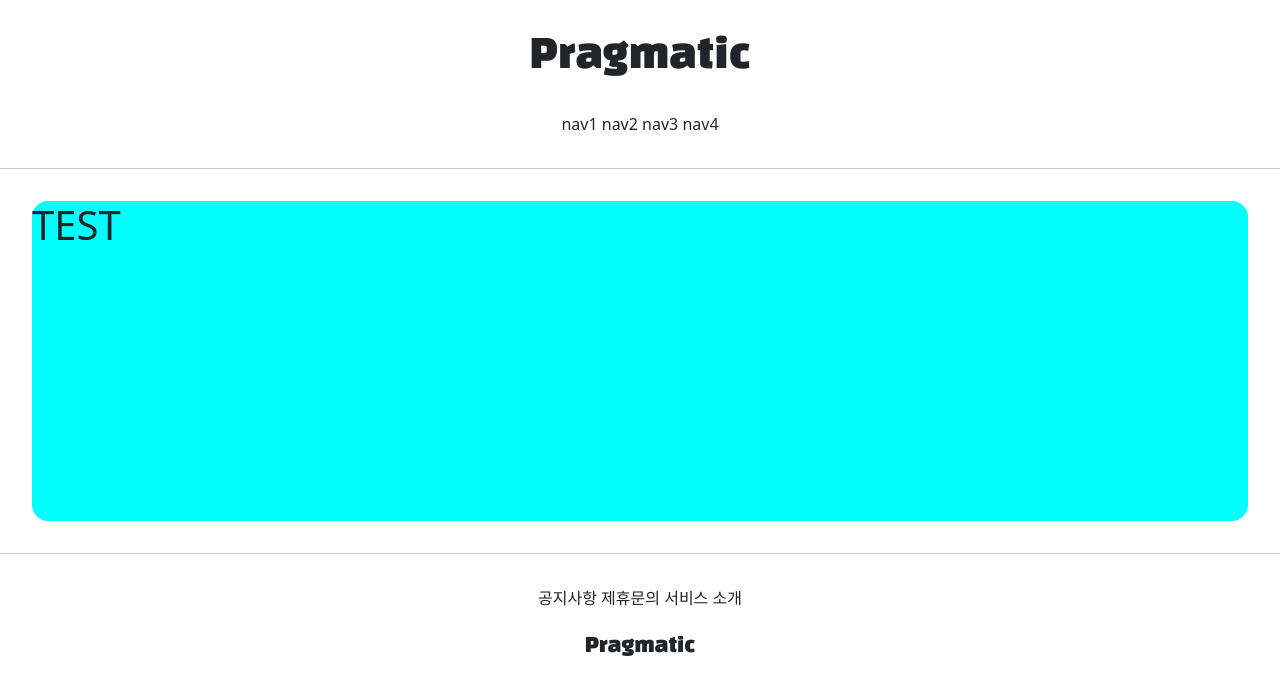
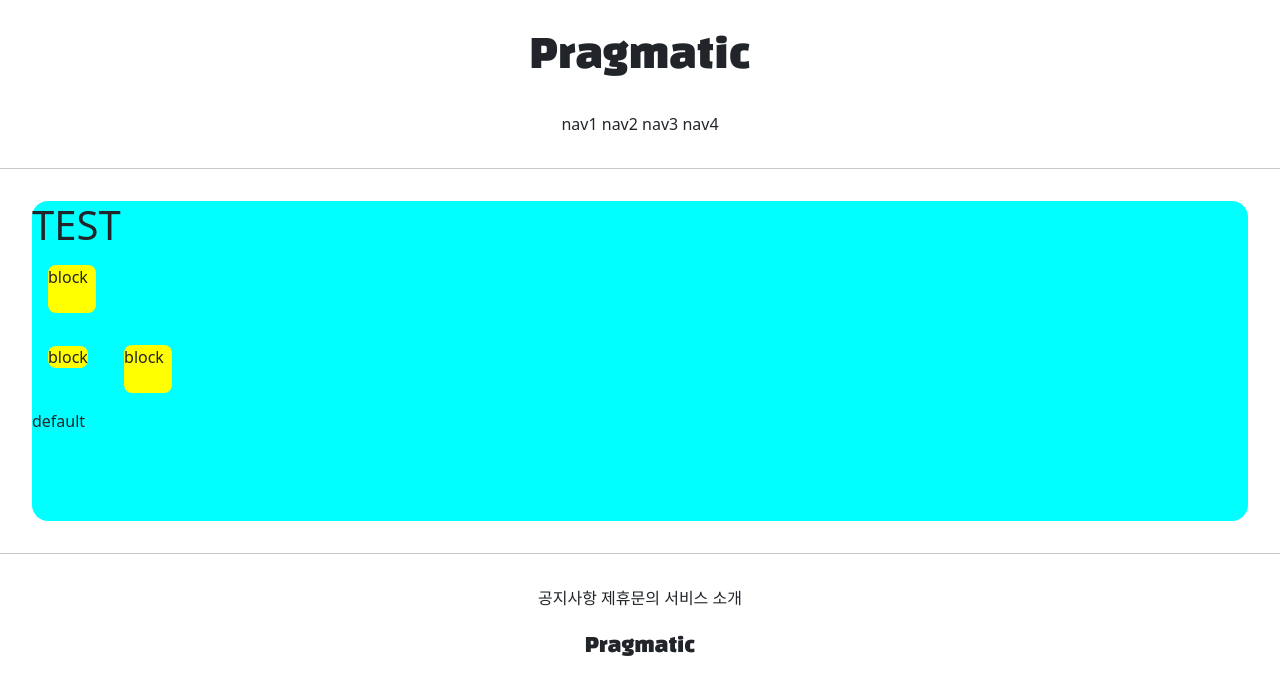
Before and after one commit to 21nkyu/gis_1ban_111, a Django app: page /account/hello_world in a window 1280 px wide. Shown: the top 673 px of the page. Run offline with Django 3.2, Linux system fonts and the light colour scheme; parts of the project's set-up code (start-up, migrations or seed data) failed here and were passed over.

Commit message:
2021 07 07 1ban class commit 007

```diff
--- a/accountapp/templates/accountapp/hello_world.html
+++ b/accountapp/templates/accountapp/hello_world.html
@@ -2,8 +2,31 @@
 
 {% block content %}
 
+    <style>
+
+        .testing {
+            background-color: yellow;
+            margin: 1rem;
+            height: 48px;
+            width: 48px;
+            border-radius: .5rem;
+        }
+
+
+    </style>
+
     <div style="height: 20rem; background-color :aqua; margin: 2rem; border-radius: 1rem;">
         <h1>TEST</h1>
+        <div class="testing" style="display: block">block</div>
+        <div class="testing" style="display: inline">block</div>
+        <div class="testing" style="display: inline-block">block</div>
+        <div class="testing" style="display: none">block</div>
+        <div class=""testing" >default</div>
+
+
+
+
+
     </div>
 
 
```
